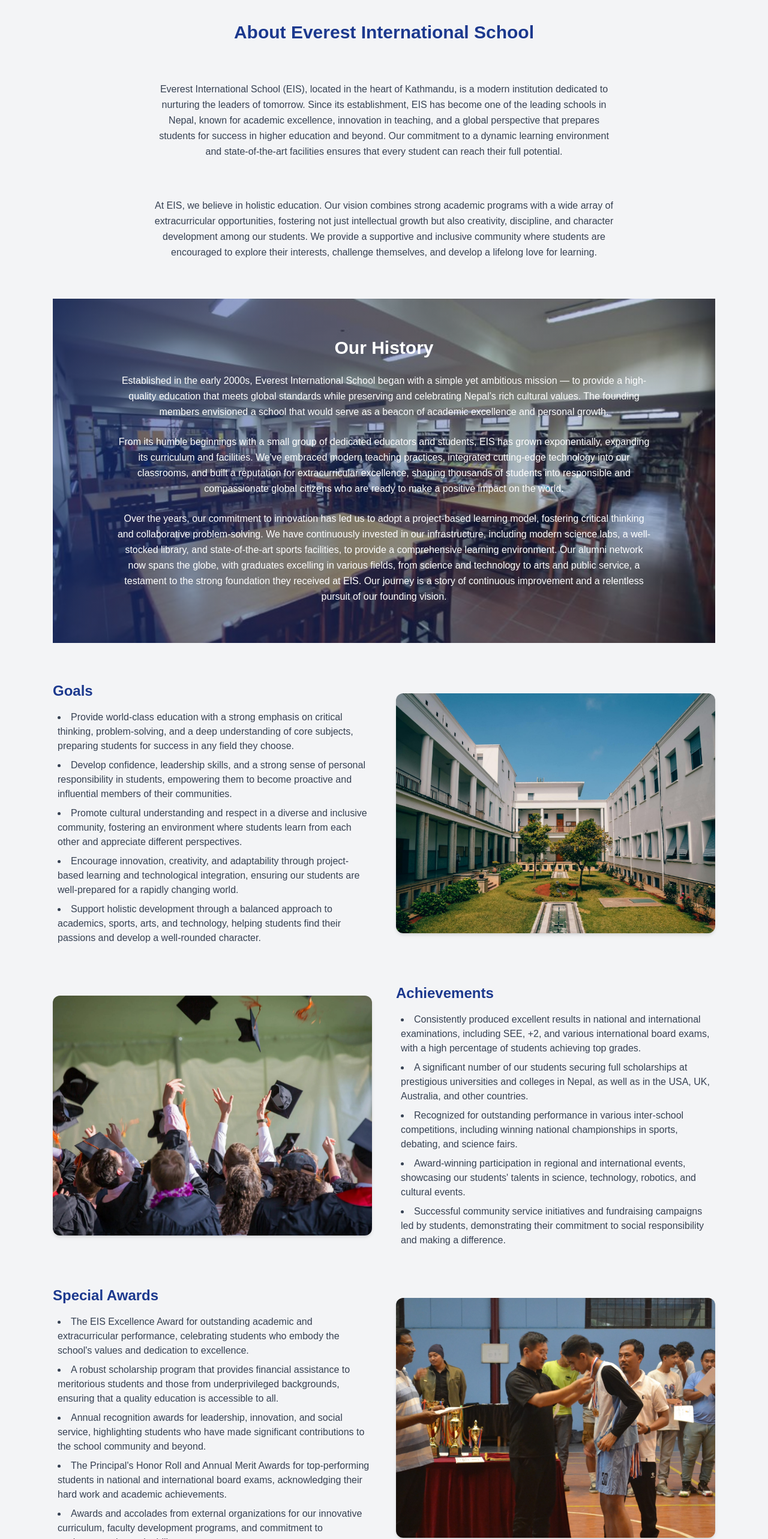
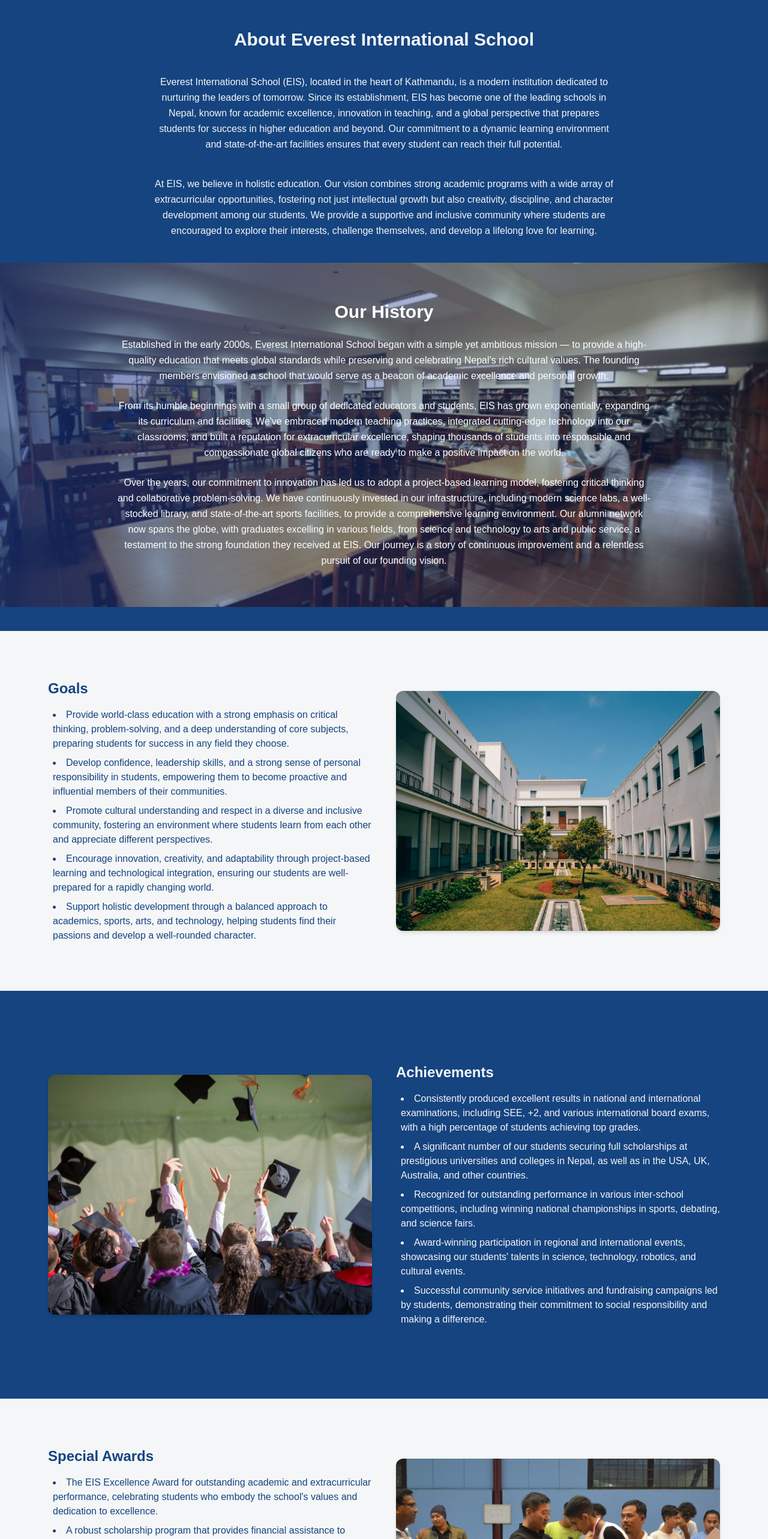
Before and after one commit to riyaz-soni5/School-College-Management-Website, a React (Vite) app: page /about in a window 1280 px wide. Shown: the part 80-2646 px from the top of the page at 60% size. Built offline with nearby package versions, Linux system fonts and the light colour scheme.

Commit message:
Create Testimonial: Testimonial Container was create in the website also using swiper package to slide show

```diff
--- a/index.html
+++ b/index.html
@@ -2,9 +2,9 @@
 <html lang="en">
   <head>
     <meta charset="UTF-8" />
-    <link rel="icon" type="image/svg+xml" href="/vite.svg" />
+    <link rel="icon" type="image/svg+xml" href="./public/Main-logo-full-light.png" />
     <meta name="viewport" content="width=device-width, initial-scale=1.0" />
-    <title></title>
+    <title>Everest International School</title>
   </head>
   <body>
     <div id="root"></div>
--- a/package.json
+++ b/package.json
@@ -16,7 +16,8 @@
     "react-dom": "^19.1.1",
     "react-fast-marquee": "^1.6.5",
     "react-router-dom": "^7.8.2",
-    "react-simple-typewriter": "^5.0.1"
+    "react-simple-typewriter": "^5.0.1",
+    "swiper": "^11.2.10"
   },
   "devDependencies": {
     "@eslint/js": "^9.33.0",
--- a/src/pages/NewHome.tsx
+++ b/src/components/HighlightedNews.tsx
@@ -2,6 +2,8 @@ import annualImg from "../assets/imgs/annual.jpg";
 import admissionImg from "../assets/imgs/admission.jpg";
 import vacancyImg from "../assets/imgs/vacancy.jpg";
 import parentsImg from "../assets/imgs/parents.jpg";
+
+import { Link } from 'react-router-dom'
 
 export default function NewsHome() {
   // All news data in one place
@@ -35,19 +37,17 @@ export default function NewsHome() {
   const recent = newsData.slice(1, 4);
 
   return (
-    <div className="bg-white py-10 px-6">
+    <div className="">
       {/* Section Heading */}
-      <div className="flex justify-between items-center border-b pb-2 mb-6">
-        <h2 className="text-2xl font-bold text-blue-900">News & Updates</h2>
-        <a href="/news" className="text-blue-600 text-sm hover:underline">
-          Read All News
-        </a>
+      <div className="flex justify-end items-center pb-2 mb-6">
+        <Link to="/news">Read All News</Link>
+
       </div>
 
       {/* Content Grid */}
       <div className="grid grid-cols-1 md:grid-cols-3 gap-6">
         {/* Featured News (Big Image) */}
-        <div className="md:col-span-2">
+        <div className="md:col-span-2 bg-[var(--primary-color)] text-[var(--secondary-color)] p-5">
           <img
             src={featured.image}
             alt={featured.title}
@@ -58,7 +58,7 @@ export default function NewsHome() {
         </div>
 
         {/* Recent News (Small Images) */}
-        <div className="flex flex-col space-y-6">
+        <div className="flex flex-col space-y-6 justify-between *:bg-[var(--primary-color)] text-[var(--secondary-color)] *:p-5 ">
           {recent.map((item, index) => (
             <div key={index} className="flex space-x-4">
               <img
--- a/src/components/ProgrammesSection.tsx
+++ b/src/components/ProgrammesSection.tsx
@@ -17,14 +17,14 @@ const Tabs: SectionData[] = [
         id: "see",
         name: "SEE",
         img: SeeImg,
-        description: "At Everest International School, our SEE (Secondary Education Examination) program serves as the culmination of a student's academic journey from Class 3 to Class 10. We provide a well-structured and supportive learning environment that empowers students to excel in all subjects — with a strong focus on analytical thinking, communication skills, and moral values. Our dedicated teachers guide students through a balanced curriculum that prepares them not just for exams, but for life beyond school.",
+        description: "At Everest International School, the Secondary Education Examination (SEE) program marks a significant milestone in a student’s academic journey, encapsulating years of learning and growth from Class 3 through Class 10. This program is designed to bring together all aspects of the student’s educational experience into a comprehensive and meaningful conclusion. We offer a well-structured and nurturing learning environment where students are encouraged to explore their potential and achieve academic excellence. With a curriculum that emphasizes core subjects as well as interdisciplinary learning, we ensure that students are not only well-prepared for the national examinations but are also intellectually curious and engaged learners.Beyond academics, our SEE program focuses on developing essential life skills such as analytical thinking, effective communication, and strong moral values. Our dedicated team of educators provides continuous support and mentorship, helping students grow into confident, responsible, and well-rounded individuals. We believe education should prepare students for life, not just for exams, and our curriculum reflects that belief. Through a holistic approach to teaching and learning, Everest International School equips students with the tools they need to succeed in higher education and contribute meaningfully to society.",
 
     },
     {
         id: "plus2",
         name: 'NEB +2',
         img: Plus2Img,
-        description: "At Everest International School, our NEB +2 program is designed to help students transition confidently into higher education and future careers. We offer specialized streams in Science, Management, and Law, each tailored to develop academic excellence, critical thinking, and real-world skills. Whether students aim to pursue medicine, engineering, business, or legal studies, our curriculum provides a strong foundation through expert instruction, practical learning, and personal mentorship.Beyond academics, we focus on holistic development by encouraging leadership, ethical values, and active participation in co-curricular activities. With modern facilities, experienced faculty, and a supportive learning environment, Everest International School ensures that each student is prepared not just for board exams, but for the opportunities and challenges that lie ahead."
+        description: "At Everest International School, our NEB +2 program is thoughtfully designed to support students as they transition from secondary education to higher studies and future careers. We offer specialized streams in Science, Management, and Law, each carefully crafted to promote academic excellence and cultivate essential real-world skills. Whether students aspire to enter fields such as medicine, engineering, business, or law, our comprehensive curriculum lays a strong foundation through expert instruction, hands-on learning experiences, and personalized mentorship. By focusing on both theoretical understanding and practical application, we ensure that our students are well-equipped to succeed in their chosen paths.In addition to academic rigor, we place great emphasis on the holistic development of every student. Through leadership opportunities, values-based education, and active involvement in co-curricular and extracurricular activities, students are encouraged to grow as confident, ethical, and socially responsible individuals. Our modern infrastructure, experienced faculty, and inclusive learning environment create a space where students feel supported and inspired to reach their full potential. At Everest International School, our NEB +2 program goes beyond exam preparation—it empowers students to thrive in the face of future challenges and seize the opportunities that await them."
     }
 
 ]
--- a/src/components/SectionContainer.tsx
+++ b/src/components/SectionContainer.tsx
@@ -19,7 +19,7 @@ function SectionContainer({backgroundImg,background, upperTitle, belowTitle , de
         <section style ={{backgroundImage: `url(${backgroundImg})`}} className={`bg-cover ${(background == "primary")? "bg-[var(--primary-color)]": "bg-[var(--secondary-color)]"} ${(background == "primary")? "*:text-[var(--secondary-color)]" : "*:text-[var(--primary-color)]"}  w-full ${(height=="small")? "h-[50vh]": "h-full"} ${(height=="small")? "md:h-[70vh]": "h-full"} flex ${(titleAlignment == "left" )? "flex-row": "flex-col" } items-center p-10 justify-center gap-5`}>
             <div className="text-[var(--secondary-color)] flex flex-col items-center max-w-[50%]">
                 <p className="md:text-4xl text-2xl">{upperTitle}</p>
-                <p className="md:text-4xl text-2xl font-bold">{belowTitle}</p>
+                <p className="md:text-4xl text-2xl font-bold text-center">{belowTitle}</p>
                 <p className= {(textAlign=="left")? "text-left" : "text-center"}>{description}</p>
             </div>
             {children}
--- a/src/components/StudentDetailsCard.tsx
+++ b/src/components/StudentDetailsCard.tsx
@@ -12,7 +12,7 @@ function StudentDetailsCard({studentPic, studentName, GPA}:StudentsDetails){
             <div style={{backgroundImage: `url(${studentPic})`}} className="w-[200px] h-[200px] bg-contain rounded-full">
             </div>
             <div>
-                <div className="text-[var(--secondary-color)]">
+                <div>
                     <p>{studentName}</p>
                 </div>
                 <div>
--- /dev/null
+++ b/src/components/Testimonial.tsx
@@ -0,0 +1,102 @@
+import { Quote } from "lucide-react";
+import { Swiper, SwiperSlide } from "swiper/react";
+import { Autoplay, Grid, Pagination } from "swiper/modules";
+
+import 'swiper/css';
+import 'swiper/css/pagination';
+import 'swiper/css/grid';
+
+import StudentPhoto1 from '../assets/imgs/student-photo-girl.png';
+import StudentPhoto2 from '../assets/imgs/student-photo-guy.png';
+
+
+interface TestomonialData {
+    img : string;
+    name : string;
+    description: string;
+}
+
+
+
+
+function Testimonial({img,name,description}:TestomonialData){
+    return (
+        <div className="justify-center ">
+            <div className="container bg-white border border-white shadow-white text-[var(--secondary-color)] rounded-md relative p-10">
+                <div className="flex flex-col items-center">
+                    <img src={img} alt="" className="w-20 rounded-full border" />
+                    <h5>{name}</h5>
+                </div>
+                <div>
+                    <p>{description}</p>
+                </div>
+                <Quote className="absolute top-0 left-0 rotate-180" size={55} fill="var(--secondary-color)" stroke="none"/>
+            </div>
+        </div>
+    )
+}
+
+
+function TestimonialContainer(){
+
+    return(
+
+        <div className="w-full p-10 container">
+
+            <Swiper
+            autoplay = {{
+                delay:2500,
+                disableOnInteraction: true,
+            }}
+            pagination={{
+                dynamicBullets:true,
+            }}
+            style={{
+                "--swiper-pagination-color": "var(--secondary-color)",
+            }}
+            spaceBetween={30}
+            grid={{
+                rows:1,
+            }}
+            breakpoints={{
+                640:{
+                    slidesPerView:1,
+                },
+                768:{
+                    slidesPerView:2,
+                },
+                1024:{
+                    slidesPerView:3,
+                }
+            }}
+            modules={[Grid,Pagination, Autoplay]}
+
+            className="w-full">
+
+                <SwiperSlide>
+                    {Testimonial({img: StudentPhoto1, name: "Aruna Basnet", description: "Well qualified teacher s with well equipped science lab , the college will help you to its fullest if you want to learn but can be challenging if you are here just for fun."})}
+                </SwiperSlide>
+                <SwiperSlide>
+                    {Testimonial({img: StudentPhoto2, name: "Riyaj Soni", description: "The faculty here are truly dedicated and knowledgeable. The labs are modern and well-maintained, making practicals much more engaging. It's a place where serious students will thrive."})}
+                </SwiperSlide>
+                <SwiperSlide>
+                    {Testimonial({img: StudentPhoto2, name: "Mahan Shrestha", description: "Great environment for learning, especially if you're focused and goal-oriented. The college offers everything you need academically, but you need to put in the effort to make the most of it."})}
+                </SwiperSlide>
+                <SwiperSlide>
+                    {Testimonial({img: StudentPhoto2, name: "Bibek K.C", description: "Supportive teachers, good infrastructure, and a disciplined atmosphere. If you’re committed to your studies, you’ll definitely grow here both academically and personally."})}
+                </SwiperSlide>
+                <SwiperSlide>
+                    {Testimonial({img: StudentPhoto1, name: "Shreya Battarai", description: "A great institution for those who value education. The lab facilities are excellent, and the teachers push you to do your best. Not the place to slack off—but perfect if you’re here to build your future."})}
+                </SwiperSlide>
+            </Swiper>
+
+
+
+        </div>
+
+
+
+    )
+}
+
+export default TestimonialContainer
--- a/src/pages/About.tsx
+++ b/src/pages/About.tsx
@@ -5,15 +5,15 @@ import historyBg from "../assets/imgs/history.jpeg";
 
 export default function AboutEIS() {
   return (
-    <div className="bg-gray-100">
-      <div className="max-w-6xl mx-auto py-12 px-6 space-y-16">
+    <div className="bg-[var(--secondary-color)] pt-15">
+      <div className="flex flex-col items-center gap-10 *:text-[var(--primary-color)]">
         {/* Section Title */}
-        <h1 className="text-3xl font-bold text-center text-blue-900">
+        <h1 className="text-3xl font-bold text-center">
           About Everest International School
         </h1>
 
         {/* Overview */}
-        <p className="text-gray-700 leading-relaxed text-center max-w-3xl mx-auto">
+        <p className="leading-relaxed text-center max-w-3xl mx-auto">
           Everest International School (EIS), located in the heart of Kathmandu,
           is a modern institution dedicated to nurturing the leaders of
           tomorrow. Since its establishment, EIS has become one of the leading
@@ -35,7 +35,7 @@ export default function AboutEIS() {
 
         {/* History */}
         <div
-          className="relative w-full bg-cover bg-center bg-no-repeat"
+          className="relative w-screen bg-cover bg-center bg-no-repeat"
           style={{
             backgroundImage: `url(${historyBg})`,
             minHeight: "400px",
@@ -81,10 +81,10 @@ export default function AboutEIS() {
         </div>
 
         {/* Goals Section */}
-        <div className="grid grid-cols-1 md:grid-cols-2 gap-10 items-center">
+        <div className="grid grid-cols-1 md:grid-cols-2 gap-10 items-center bg-[var(--primary-color)] *:text-[var(--secondary-color)] p-20">
           <div>
-            <h2 className="text-2xl font-semibold text-blue-900 mb-4">Goals</h2>
-            <ul className="list-disc list-inside text-gray-700 space-y-2 pl-2">
+            <h2 className="text-2xl font-semibold mb-4">Goals</h2>
+            <ul className="list-disc list-inside  space-y-2 pl-2">
               <li>
                 Provide world-class education with a strong emphasis on critical
                 thinking, problem-solving, and a deep understanding of core
@@ -123,7 +123,7 @@ export default function AboutEIS() {
         </div>
 
         {/* Achievements Section */}
-        <div className="grid grid-cols-1 md:grid-cols-2 gap-10 items-center">
+        <div className="grid grid-cols-1 md:grid-cols-2 gap-10 items-center bg-[var(--secondary-color)] *:text-[var(--primary-color)] p-20">
           <div className="flex justify-center">
             <img
               src={goalsImg}
@@ -132,10 +132,10 @@ export default function AboutEIS() {
             />
           </div>
           <div>
-            <h2 className="text-2xl font-semibold text-blue-900 mb-4">
+            <h2 className="text-2xl font-semibold mb-4">
               Achievements
             </h2>
-            <ul className="list-disc list-inside text-gray-700 space-y-2 pl-2">
+            <ul className="list-disc list-inside space-y-2 pl-2">
               <li>
                 Consistently produced excellent results in national and
                 international examinations, including SEE, +2, and various
@@ -167,12 +167,12 @@ export default function AboutEIS() {
         </div>
 
         {/* Special Awards Section */}
-        <div className="grid grid-cols-1 md:grid-cols-2 gap-10 items-center">
+        <div className="grid grid-cols-1 md:grid-cols-2 gap-10 items-center bg-[var(--primary-color)] *:text-[var(--secondary-color)] p-20">
           <div>
-            <h2 className="text-2xl font-semibold text-blue-900 mb-4">
+            <h2 className="text-2xl font-semibold mb-4">
               Special Awards
             </h2>
-            <ul className="list-disc list-inside text-gray-700 space-y-2 pl-2">
+            <ul className="list-disc list-inside  space-y-2 pl-2">
               <li>
                 The EIS Excellence Award for outstanding academic and
                 extracurricular performance, celebrating students who embody the
@@ -208,10 +208,7 @@ export default function AboutEIS() {
               className="rounded-xl shadow-md object-cover h-100"
             />
           </div>
-        </div>
-
-        {/* Closing Statement */}
-        <p className="text-gray-700 leading-relaxed text-center max-w-4xl mx-auto">
+          <p style={{color: "var(--secondary-color)"}} className="leading-relaxed text-center bg-[var(--primary-color)] w-full p-20 col-span-2">
             Everest International School is more than an institution—it’s a
             dynamic community where students are inspired to dream big and achieve
             their goals. Guided by experienced and passionate faculty and a
@@ -221,6 +218,9 @@ export default function AboutEIS() {
             </span>{" "}
             We are dedicated to building a brighter future, one student at a time.
           </p>
+
+        </div>
+        {/* Closing Statement */}
       </div>
     </div>
   );
--- a/src/pages/News.tsx
+++ b/src/pages/News.tsx
@@ -52,7 +52,7 @@ export default function NewsPage() {
   ];
 
   return (
-    <div className="bg-gray-100 p-6">
+    <div className="bg-[var(--secondary-color)] p-6">
       {/*Marquee News Section */}
       <div className="bg-white border border-gray-300 flex items-center mb-10">
         <div className="bg-red-700 text-white px-4 py-2 font-semibold">
@@ -73,7 +73,7 @@ export default function NewsPage() {
 
       {/*Full News Grid Below */}
       <div className="min-h-screen mt-10">
-        <h1 className="text-3xl font-bold text-center mb-6 text-blue-900">
+        <h1 className="text-3xl font-bold text-center mb-6 text-[var(--primary-color)]">
           News
         </h1>
         <div className="grid grid-cols-1 md:grid-cols-2 lg:grid-cols-3 gap-6">
```
Also changed, not shown: src/pages/Home.tsx (+9 -9 lines), public/Main-logo-full-light.png (added), 1 other file (tests, documents, lock files or other folders). Lines whose indentation alone changed are shown as unchanged.
